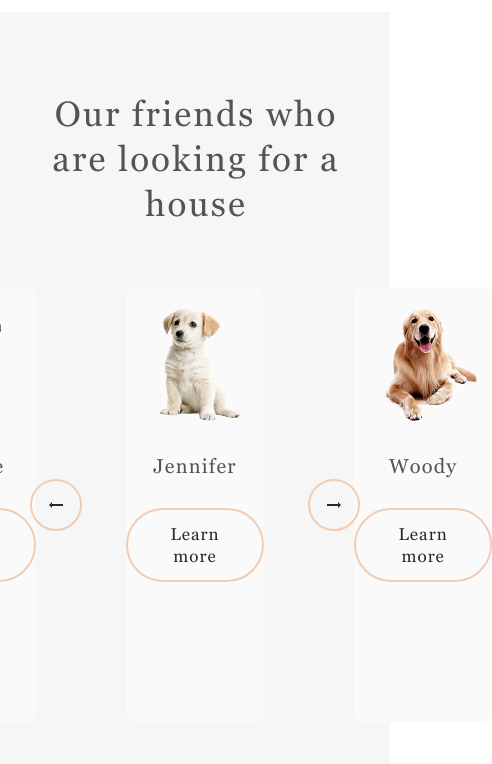
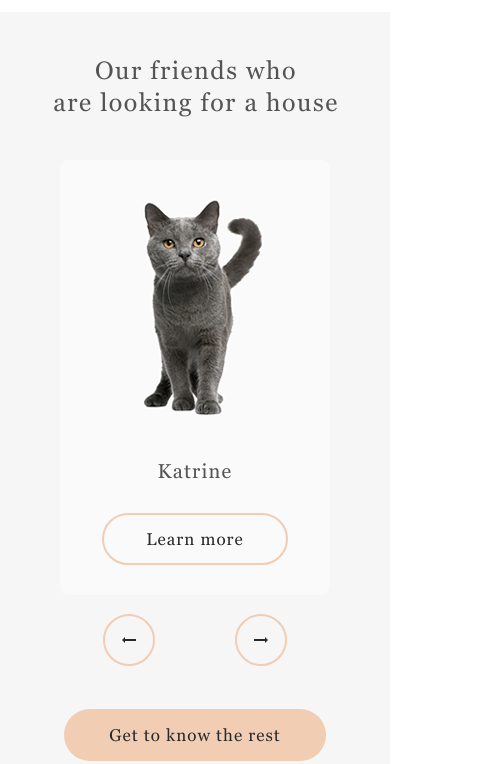
Before and after one commit to Paavveel/shelter, a plain HTML site: page shelter/main.html in a window 390 px wide. Shown: the part 2048-2812 px from the top of the page, 492 px wide, since content can reach past the window. Drawn offline with Linux system fonts and the light colour scheme.

Commit message:
feat: add adaptive to the Our friends section on the Main page

```diff
--- a/shelter/css/style.css
+++ b/shelter/css/style.css
@@ -657,21 +657,24 @@ h5 {
 
 .our-friends__slider {
   position: relative;
-  width: 100%;
   padding: 60px 0;
+}
+
+.our-friends__slider .pet-card {
+  flex-shrink: 0;
 }
 
 .our-friends__slider-button-prev {
   position: absolute;
   top: 50%;
-  left: 0;
+  left: -105px;
   transform: translateY(-50%);
 }
 
 .our-friends__slider-button-next {
   position: absolute;
   top: 50%;
-  right: 0;
+  right: -105px;
   transform: translateY(-50%);
 }
 
@@ -679,6 +682,67 @@ h5 {
   display: flex;
   justify-content: center;
   gap: 90px;
+}
+
+@media (max-width: 1240px) {
+  .our-friends__slider-container {
+    gap: 40px;
+  }
+}
+
+@media (max-width: 1140px) {
+  .our-friends__slider-container {
+    gap: 90px;
+  }
+  .our-friends__slider .pet-card:last-child {
+    display: none;
+  }
+}
+
+@media (max-width: 900px) {
+  .our-friends__slider-container {
+    gap: 40px;
+  }
+
+  .our-friends__slider-button-prev {
+    left: -64px;
+  }
+
+  .our-friends__slider-button-next {
+    right: -64px;
+  }
+}
+
+@media (max-width: 767px) {
+  .our-friends__slider .pet-card:nth-child(2) {
+    display: none;
+  }
+}
+
+@media (max-width: 435px) {
+  .our-friends {
+    padding: 42px 0;
+  }
+  .our-friends__slider {
+    padding: 42px 0 114px;
+  }
+
+  .our-friends__title {
+    font-size: 25px;
+    line-height: 32px;
+  }
+
+  .our-friends__slider-button-prev {
+    left: 43px;
+    top: unset;
+    bottom: 17px;
+  }
+
+  .our-friends__slider-button-next {
+    right: 43px;
+    top: unset;
+    bottom: 17px;
+  }
 }
 
 /* Our friends END */
```
